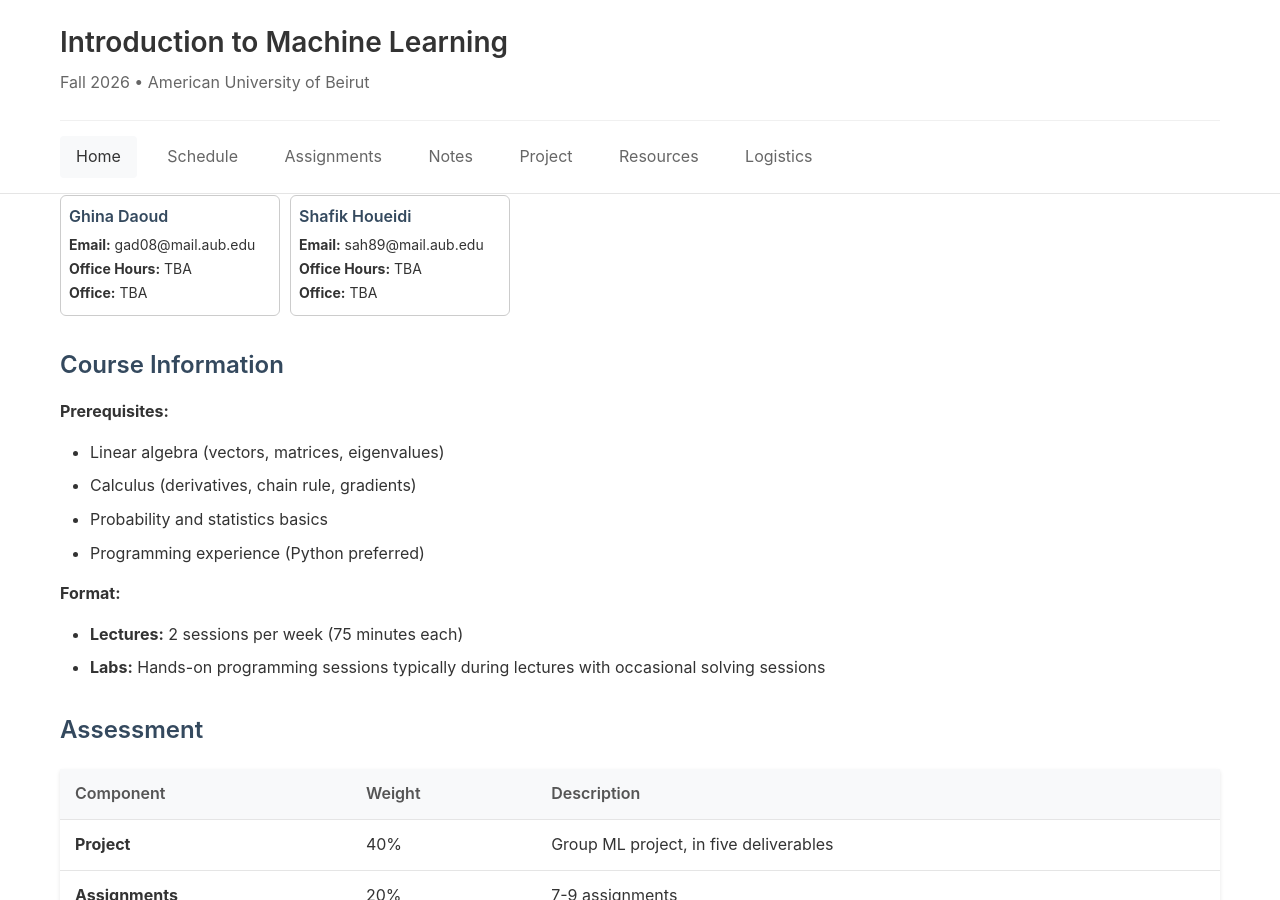
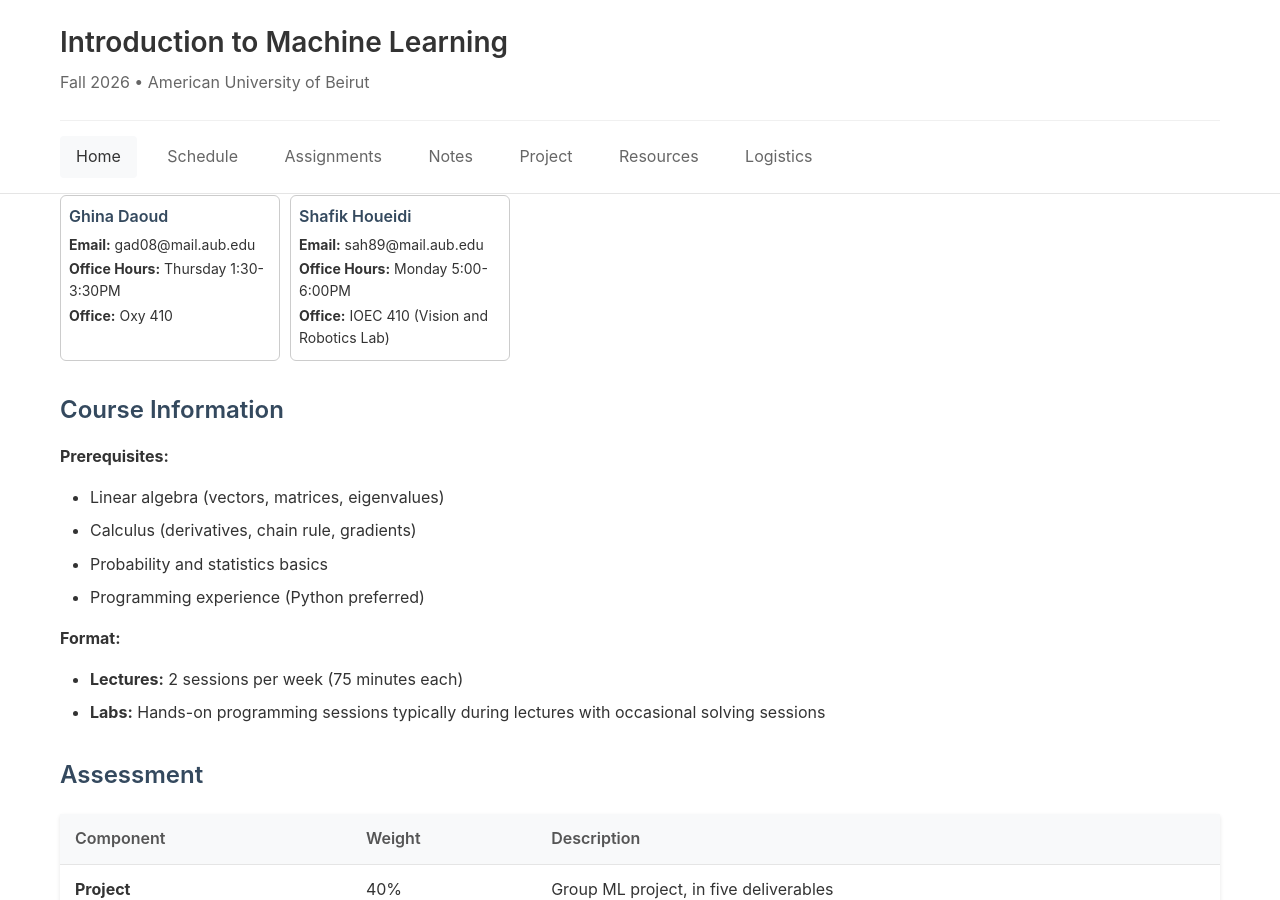
Before and after one commit to Data-Driven-Modeling-Lab/intro2ml, a Jekyll site: the page built from index.md, in a window 1280 px wide and 900 px high, scrolled down 876 px. Built offline with Jekyll 4.4.1, drawn with Linux system fonts in a browser that asks for light colours.

Commit message:
TA office hours: Ghina Thu 1:30-3:30 Oxy 410, Shafik Mon 5-6 IOEC 410
Co-Authored-By: Claude Fable 5.1 <noreply@anthropic.com>
Claude-Session: https://claude.ai/code/session_016WpWGXXfmuwU4Z6w5pj12H

```diff
--- a/index.md
+++ b/index.md
@@ -35,8 +35,8 @@ This course provides a comprehensive introduction to machine learning, covering
       <div>
           <h3>Ghina Daoud</h3>
           <p><strong>Email:</strong> gad08@mail.aub.edu </p>
-          <p><strong>Office Hours:</strong> TBA </p>
-          <p><strong>Office:</strong> TBA </p>
+          <p><strong>Office Hours:</strong> Thursday 1:30-3:30PM </p>
+          <p><strong>Office:</strong> Oxy 410 </p>
       </div>
   </div>
 
@@ -44,8 +44,8 @@ This course provides a comprehensive introduction to machine learning, covering
       <div>
           <h3>Shafik Houeidi</h3>
           <p><strong>Email:</strong> sah89@mail.aub.edu </p>
-          <p><strong>Office Hours:</strong> TBA </p>
-          <p><strong>Office:</strong> TBA </p>
+          <p><strong>Office Hours:</strong> Monday 5:00-6:00PM </p>
+          <p><strong>Office:</strong> IOEC 410 (Vision and Robotics Lab) </p>
       </div>
   </div>
 </div>
```
Also changed, not shown: logistics.md (+4 -4 lines).
